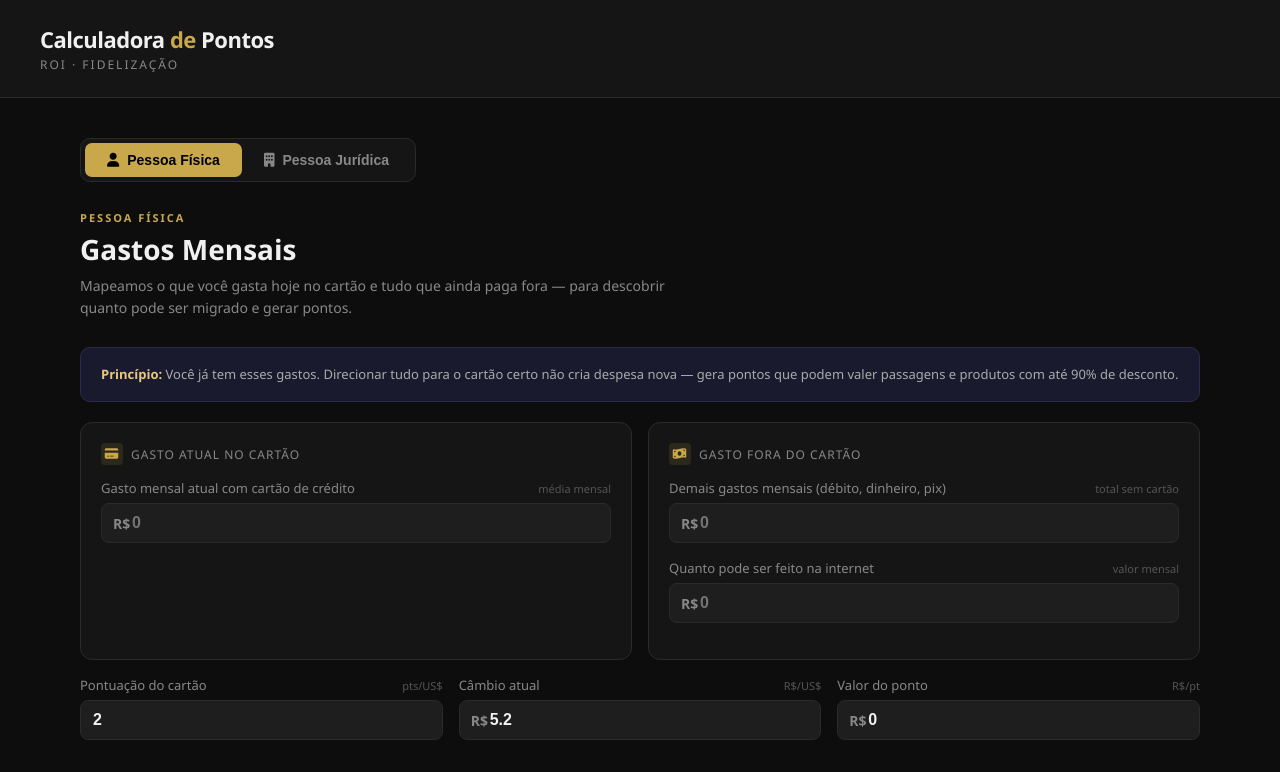
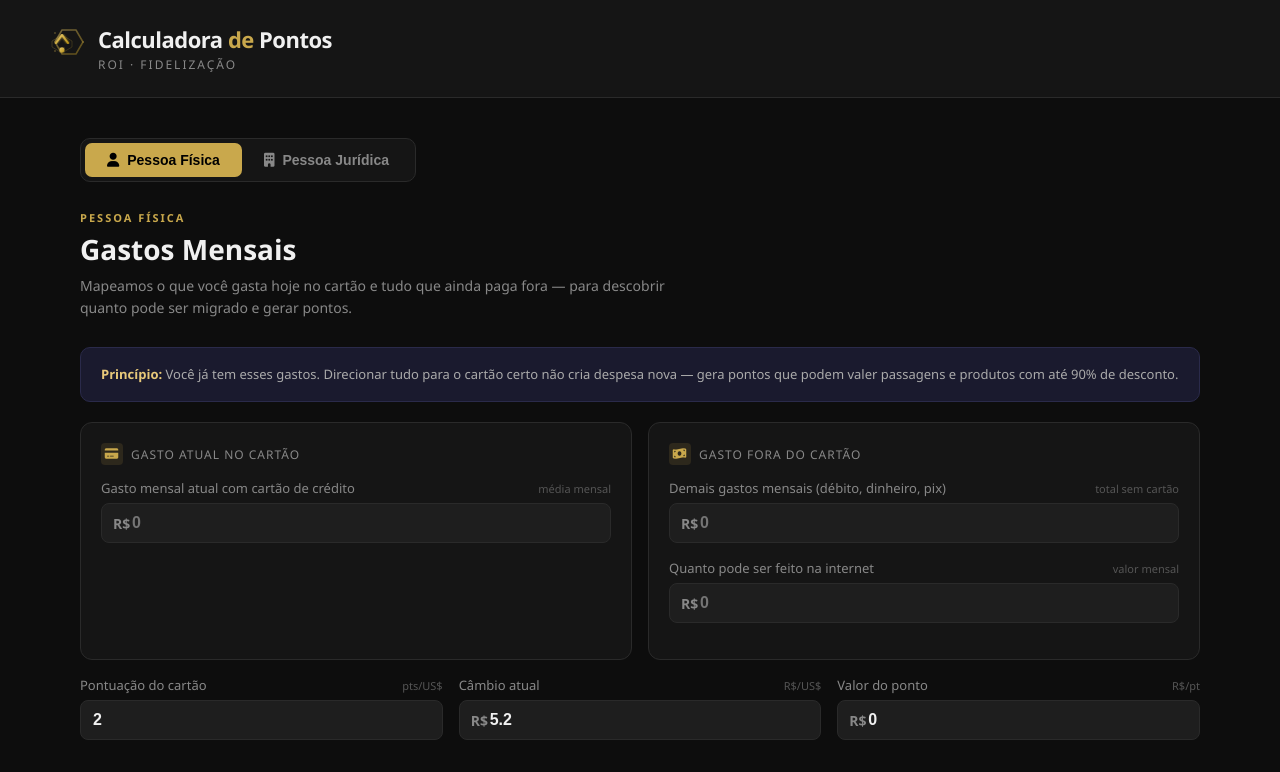
Before and after one commit to Garateia/ATVO, a React (Vite) app: page / in a window 1280 px wide. Shown: the top 772 px of the page. Built offline with nearby package versions, Linux system fonts and the light colour scheme.

Commit message:
feat: add SVG logo mark to header (hexagon + ROI arrow + ponto)
Co-Authored-By: Claude Sonnet 4.6 <noreply@anthropic.com>

```diff
--- a/src/App.jsx
+++ b/src/App.jsx
@@ -482,9 +482,37 @@ export default function App() {
   return (
     <>
       <div className="header">
-        <div style={{ cursor: 'pointer' }} onClick={restart}>
-          <div className="logo-text">Calculadora <span>de</span> Pontos</div>
-          <div className="logo-sub">ROI · Fidelização</div>
+        <div style={{ cursor: 'pointer', display: 'flex', alignItems: 'center', gap: 14 }} onClick={restart}>
+          <svg width="44" height="44" viewBox="0 0 44 44" xmlns="http://www.w3.org/2000/svg">
+            <defs>
+              <linearGradient id="lg" x1="0%" y1="0%" x2="100%" y2="100%">
+                <stop offset="0%" stopColor="#e8c96a"/>
+                <stop offset="100%" stopColor="#b8921a"/>
+              </linearGradient>
+              <filter id="gw">
+                <feGaussianBlur stdDeviation="1.2" result="b"/>
+                <feMerge><feMergeNode in="b"/><feMergeNode in="SourceGraphic"/></feMerge>
+              </filter>
+            </defs>
+            {/* outer hex */}
+            <polygon points="22,3 36,3 43,15 36,27 22,27 15,15" fill="none" stroke="url(#lg)" strokeWidth="1.6" opacity="0.45"/>
+            {/* inner hex */}
+            <polygon points="22,8 32,14 32,20 22,26 12,20 12,14" fill="none" stroke="url(#lg)" strokeWidth="1" opacity="0.2"/>
+            {/* arrow up */}
+            <line x1="22" y1="23" x2="22" y2="9" stroke="url(#lg)" strokeWidth="2" strokeLinecap="round" filter="url(#gw)"/>
+            <polyline points="16,16 22,8 28,16" fill="none" stroke="url(#lg)" strokeWidth="2" strokeLinecap="round" strokeLinejoin="round" filter="url(#gw)"/>
+            {/* ponto */}
+            <circle cx="22" cy="23" r="2.4" fill="url(#lg)" filter="url(#gw)"/>
+            {/* corner dots */}
+            <circle cx="15" cy="6" r="1" fill="#c9a84c" opacity="0.35"/>
+            <circle cx="36" cy="3" r="1" fill="#c9a84c" opacity="0" />
+            <circle cx="43" cy="15" r="1" fill="#c9a84c" opacity="0.35"/>
+            <circle cx="15" cy="24" r="1" fill="#c9a84c" opacity="0.35"/>
+          </svg>
+          <div>
+            <div className="logo-text">Calculadora <span>de</span> Pontos</div>
+            <div className="logo-sub">ROI · Fidelização</div>
+          </div>
         </div>
       </div>
 
```
